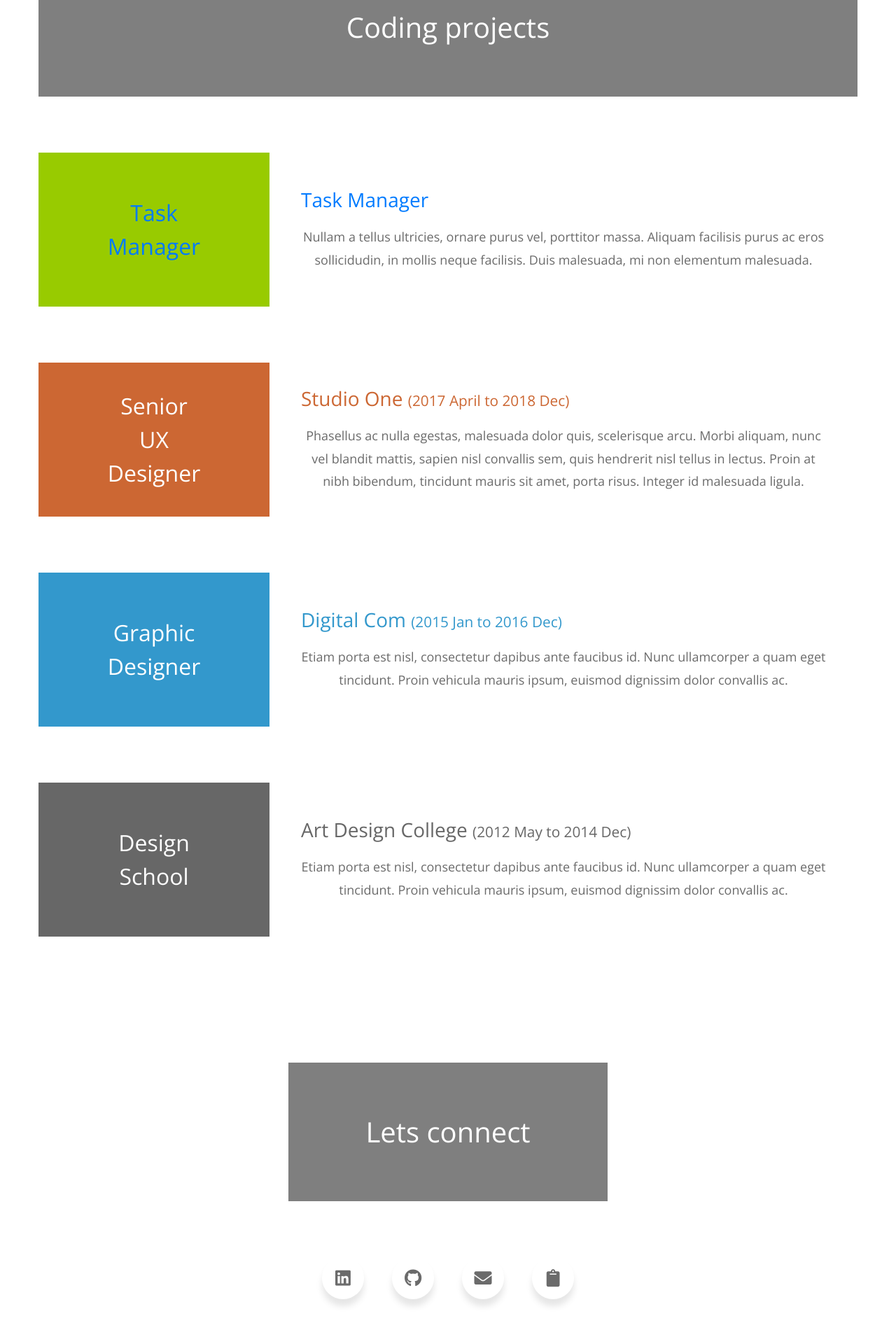
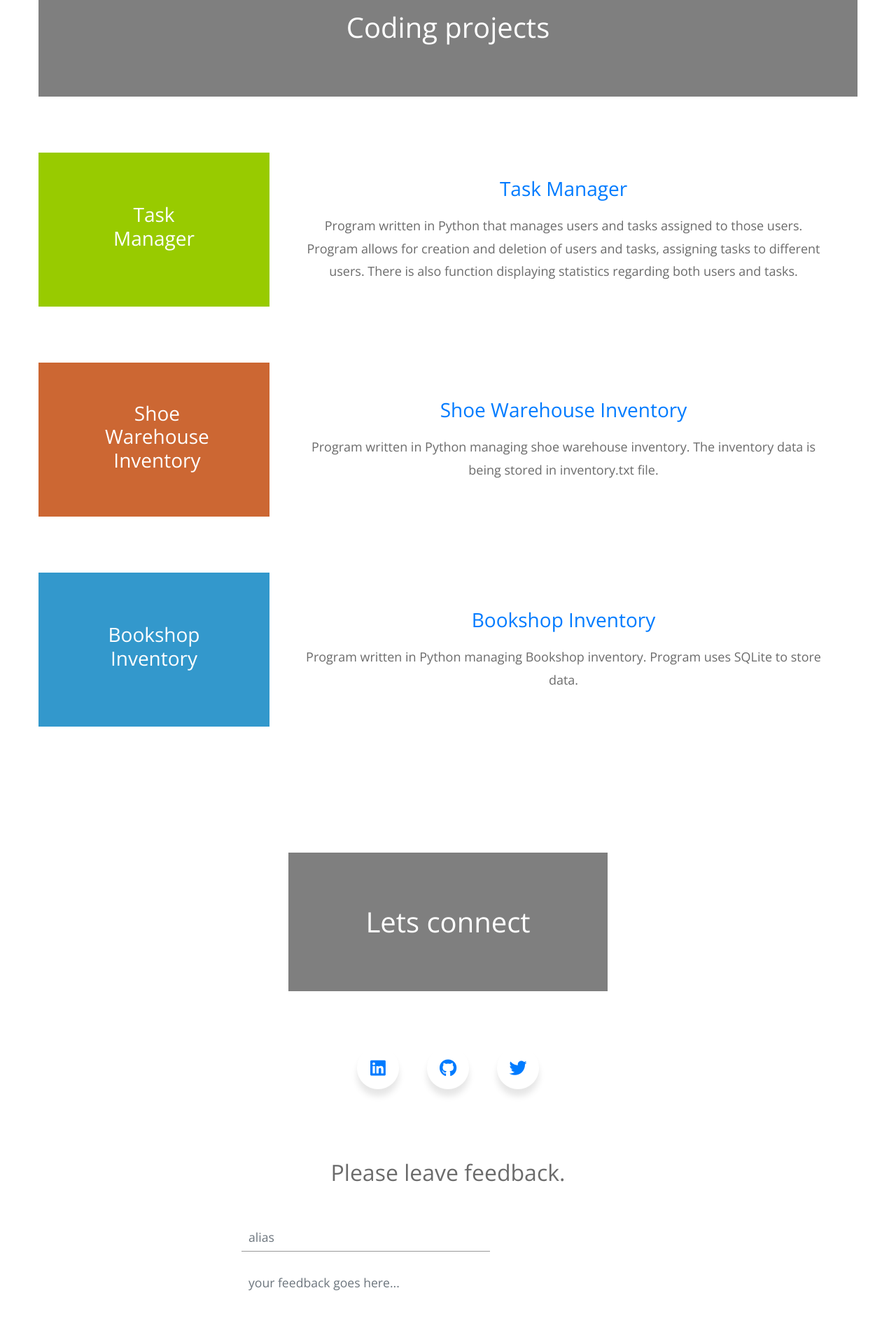
Before and after one commit to Pablo-1/Portfolio_Site, a Django app: page / in a window 1280 px wide; the page is wider, and only the part inside the window is pictured. Shown: the part 1240-3160 px from the top of that part at 70% size. Run offline with Django 4.2, Linux system fonts and the light colour scheme; some libraries are stand-ins or nearby versions.

Commit message:
Finished front-end

```diff
--- a/static/website/css/templatemo-style.css
+++ b/static/website/css/templatemo-style.css
@@ -16,7 +16,6 @@ p{
   text-align: center;
 }
 
-a,
 button {
   transition: all 0.3s ease;
 }
--- a/website/templates/home.html
+++ b/website/templates/home.html
@@ -12,10 +12,6 @@
     <link rel="stylesheet" href="{% static 'website/css/templatemo-style.css' %}" />
     <title>Portfolio Website of Pawel Gonczarewicz</title>
 
-    <!--
-Mini Profile Template
-https://templatemo.com/tm-530-mini-profile
--->
   </head>
   <body>
     <!-- Welcome Section -->
@@ -52,7 +48,6 @@ https://templatemo.com/tm-530-mini-profile
                 </p>
               </div>
             </div>
-            <!-- Brown bg -->
             <div class="col-md-5">
               <div>
                 <img src="{% static 'website/img/profile-photo.png' %}" width="640" height="470" alt="profile-photo" class="img-center">
@@ -72,71 +67,41 @@ https://templatemo.com/tm-530-mini-profile
             <h1 class="tm-portfolio-title tm-bg-black-transparent tm-brand-container tm-text-white">Coding projects</h1>
             <div class="tm-portfolio-item">
               <div class="tm-portfolio-name text-white tm-bg-green">
-                <a href="https://github.com/Pablo-1/Capstone-Project-III-HyperionDev.git">Task Manager</a>
+                <h3>Task Manager</h3>
               </div>
               <div class="tm-portfolio-description">
-                <h3 class="tm-text-green">
-                  <a href="https://github.com/Pablo-1/Capstone-Project-III-HyperionDev.git">Task Manager</a>
+                <h3 class="text-center">
+                  <a href="https://github.com/Pablo-1/finalCapstone/tree/master/task_manager_2">Task Manager</a>
                 </h3>
                 <p class="mb-0">
-                  Nullam a tellus ultricies, ornare purus vel, porttitor massa.
-                  Aliquam facilisis purus ac eros sollicidudin, in mollis neque
-                  facilisis. Duis malesuada, mi non elementum malesuada.
+                  Program written in Python that manages users and tasks assigned to those users. Program allows for creation and deletion of users and tasks,
+                  assigning tasks to different users. There is also function displaying statistics regarding both users and tasks.
                 </p>
               </div>
             </div>
-
             <div class="tm-portfolio-item">
               <div class="tm-portfolio-name text-white tm-bg-orange">
-                Senior UX Designer
+                <h3>Shoe Warehouse Inventory</h3>
               </div>
               <div class="tm-portfolio-description">
-                <h3 class="tm-text-orange">
-                  Studio One
-                  <span class="tm-title-small">(2017 April to 2018 Dec)</span>
+                <h3 class="text-center">
+                  <a href="https://github.com/Pablo-1/finalCapstone/tree/master/task_manager_2">Shoe Warehouse Inventory</a>
                 </h3>
                 <p class="mb-0">
-                  Phasellus ac nulla egestas, malesuada dolor quis, scelerisque
-                  arcu. Morbi aliquam, nunc vel blandit mattis, sapien nisl
-                  convallis sem, quis hendrerit nisl tellus in lectus. Proin at
-                  nibh bibendum, tincidunt mauris sit amet, porta risus. Integer
-                  id malesuada ligula.
+                  Program written in Python managing shoe warehouse inventory. The inventory data is being stored in inventory.txt file.
                 </p>
               </div>
             </div>
-
             <div class="tm-portfolio-item">
-              <div class="tm-portfolio-name text-white tm-bg-blue">
-                Graphic Designer
+              <div class="tm-portfolio-name tm-bg-blue text-white">
+                <h3>Bookshop Inventory</h3>
               </div>
               <div class="tm-portfolio-description">
-                <h3 class="tm-text-blue">
-                  Digital Com
-                  <span class="tm-title-small">(2015 Jan to 2016 Dec)</span>
+                <h3 class="text-center">
+                  <a href="https://github.com/Pablo-1/Book-Inventory">Bookshop Inventory</a>
                 </h3>
                 <p class="mb-0">
-                  Etiam porta est nisl, consectetur dapibus ante faucibus id.
-                  Nunc ullamcorper a quam eget tincidunt. Proin vehicula mauris
-                  ipsum, euismod dignissim dolor convallis ac.
-                </p>
-              </div>
-            </div>
-
-            <div class="tm-portfolio-item">
-              <div class="tm-portfolio-name text-white tm-bg-dark-gray">
-                Design School
-              </div>
-              <div class="tm-portfolio-description">
-                <h3 class="tm-text-dark-gray">
-                  Art Design College
-                  <span class="tm-title-small">
-                    (2012 May to 2014 Dec)
-                  </span>
-                </h3>
-                <p class="mb-0">
-                  Etiam porta est nisl, consectetur dapibus ante faucibus id.
-                  Nunc ullamcorper a quam eget tincidunt. Proin vehicula mauris
-                  ipsum, euismod dignissim dolor convallis ac.
+                  Program written in Python managing Bookshop inventory. Program uses SQLite to store data.
                 </p>
               </div>
             </div>
@@ -156,27 +121,22 @@ https://templatemo.com/tm-530-mini-profile
               <div class="wrapper">
                   <div class="button">
                     <div class="icon">
-                        <i class="fab fa-linkedin"></i>
+                        <a href="https://www.linkedin.com/in/pawel-gonczarewicz/"><i class="fab fa-linkedin"></i></a>
                     </div>
-                    <span>Linkedin</span>
+                    <a href="https://www.linkedin.com/in/pawel-gonczarewicz/"><span>Linkedin</span></a>
                   </div>
                   <div class="button">
                     <div class="icon">
-                        <i class="fab fa-github"></i>
+                        <a href="https://github.com/Pablo-1"><i class="fab fa-github"></i></a>
                     </div>
-                    <span>Github</span>
+                    <a href="https://github.com/Pablo-1"><span>Github</span></a>
                   </div>
                   <div class="button">
+                    <a href="https://twitter.com/@Pawel17131529">
                     <div class="icon">
-                        <i class="fas fa-envelope"></i>
+                        <i class="fab fa-twitter"></i>
                     </div>
-                    <span>email</span>
-                  </div>
-                  <div class="button">
-                    <div class="icon">
-                        <i class="fas fa-clipboard"></i>
-                    </div>
-                    <span>cv</span>
+                    <span>Twitter</span></a>
                   </div>
               </div>
             </div>
@@ -185,6 +145,7 @@ https://templatemo.com/tm-530-mini-profile
 
         <div class="row">
           <div class="col-12">
+            <h2 class="text-center">Please leave feedback.</h2>
             <form
               action="home.html"
               method="POST"
@@ -207,7 +168,7 @@ https://templatemo.com/tm-530-mini-profile
                   id="feedack"
                   name="feedback_message"
                   class="form-control rounded-0 border-top-0 border-right-0 border-left-0"
-                  placeholder="please leave your feedback ... "
+                  placeholder="your feedback goes here... "
                   required
                 ></textarea>
               </div>
@@ -222,14 +183,12 @@ https://templatemo.com/tm-530-mini-profile
             </form>
           </div>
         </div>
-        <!-- row -->
         <div class="row">
           <footer class="col-12">
           <p>Pawel Gonczarewicz 2023</p>
           </footer>
         </div>
       </div>
-      <!-- container -->
     </div>
     <!-- section -->
     <script src="{% static 'website/js/jquery.min.js' %}"></script>
```
Also changed, not shown: static/website/img/mini-profile-bg-01.jpg, static/website/img/mini-profile-bg-02.jpg.
